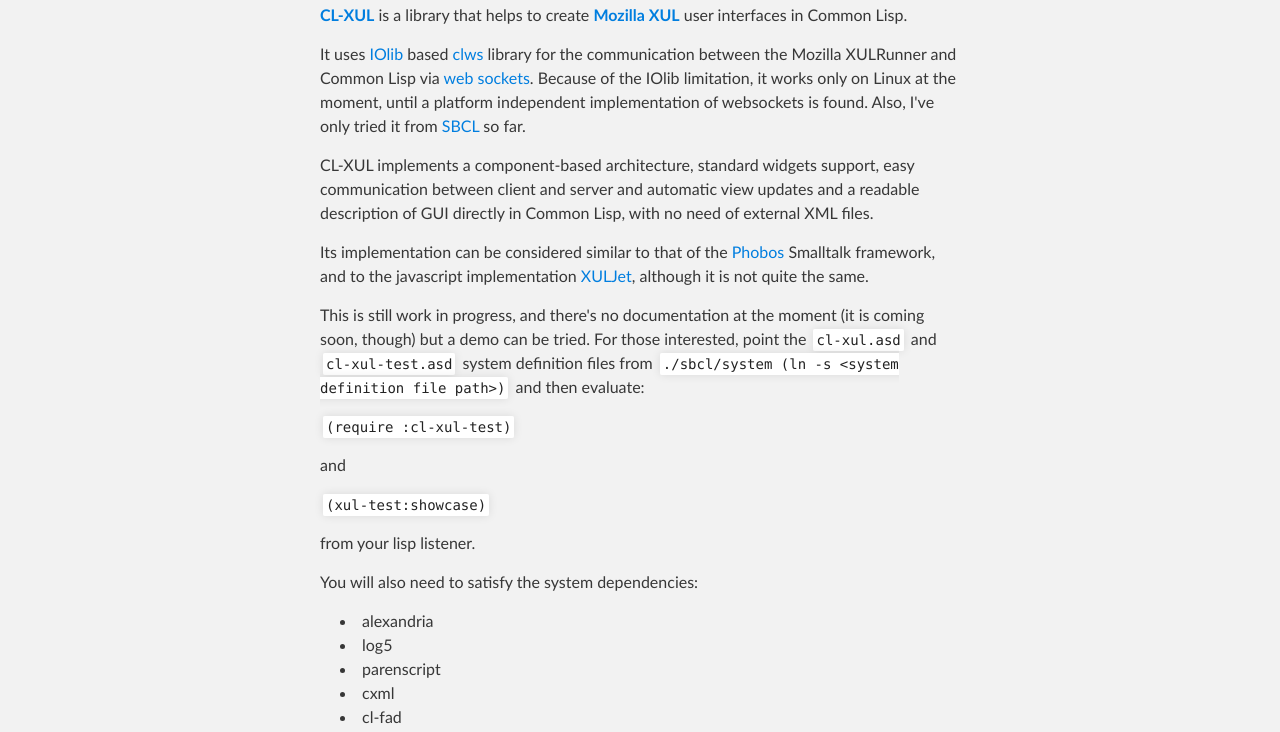
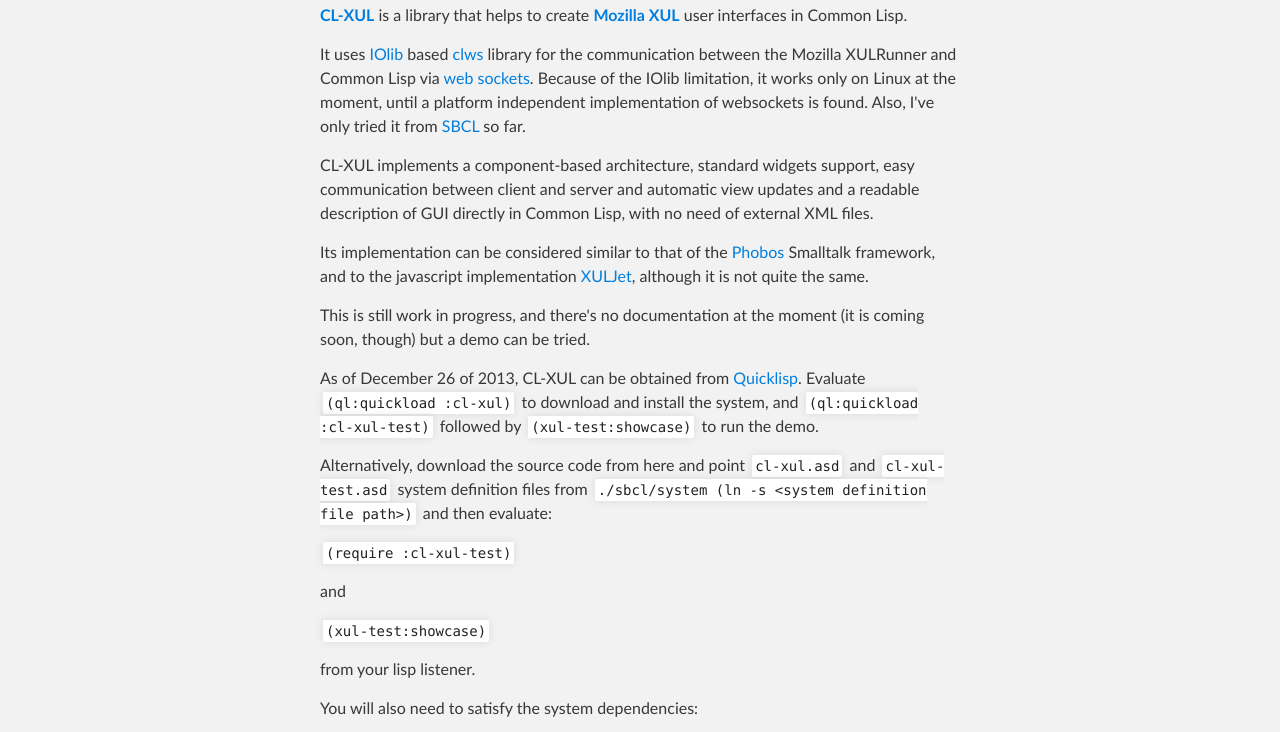
Before and after one commit to mmontone/cl-xul, a plain HTML site: page index.html in a window 1280 px wide. Shown: the part 325-1057 px from the top of the page. Drawn offline with Linux system fonts and the light colour scheme.

Commit message:
Create gh-pages branch via GitHub

```diff
--- a/index.html
+++ b/index.html
@@ -34,7 +34,7 @@
         <h2>
 <a name="cl-xul" class="anchor" href="#cl-xul"><span class="octicon octicon-link"></span></a>CL-XUL</h2>
 
-<p><a href="https://github.com/mmontone/cl-xul"><strong>CL-XUL</strong></a> is a library that helps to create <a href="https://developer.mozilla.org/en/docs/XUL"><strong>Mozilla XUL</strong></a> user interfaces in Common Lisp. </p>
+<p><a href="https://github.com/mmontone/cl-xul"><strong>CL-XUL</strong></a> is a library that helps to create <a href="https://developer.mozilla.org/en/docs/XUL"><strong>Mozilla XUL</strong></a> user interfaces in Common Lisp.</p>
 
 <p>It uses <a href="http://www.cliki.net/IOlib">IOlib</a> based <a href="http://www.cliki.net/clws">clws</a> library for the communication between the Mozilla XULRunner and Common Lisp via <a href="http://en.wikipedia.org/wiki/WebSocket">web sockets</a>. Because of the IOlib limitation, it works only on Linux at the moment, until a platform independent implementation of websockets is found. Also, I've only tried it from <a href="http://www.sbcl.org">SBCL</a> so far.</p>
 
@@ -42,7 +42,12 @@
 
 <p>Its implementation can be considered similar to that of the <a href="http://code.google.com/p/phobos-framework/">Phobos</a> Smalltalk framework,  and to the javascript implementation <a href="https://code.google.com/p/xuljet/">XULJet</a>, although it is not quite the same.</p>
 
-<p>This is still work in progress, and there's no documentation at the moment (it is coming soon, though) but a demo can be tried. For those interested, point the <code>cl-xul.asd</code> and <code>cl-xul-test.asd</code> system definition files from <code>./sbcl/system (ln -s &lt;system definition file path&gt;)</code> and then evaluate:</p>
+<p>This is still work in progress, and there's no documentation at the moment (it is coming soon, though) but a demo can be tried. </p>
+
+<p>As of December 26 of 2013, CL-XUL can be obtained from <a href="http://www.quicklisp.org/">Quicklisp</a>.
+Evaluate <code>(ql:quickload :cl-xul)</code> to download and install the system, and <code>(ql:quickload :cl-xul-test)</code> followed by <code>(xul-test:showcase)</code> to run the demo.</p>
+
+<p>Alternatively, download the source code from here and point <code>cl-xul.asd</code> and <code>cl-xul-test.asd</code> system definition files from <code>./sbcl/system (ln -s &lt;system definition file path&gt;)</code> and then evaluate:</p>
 
 <p><code>(require :cl-xul-test)</code></p>
 
```
Also changed, not shown: params.json (+1 -1 lines).
